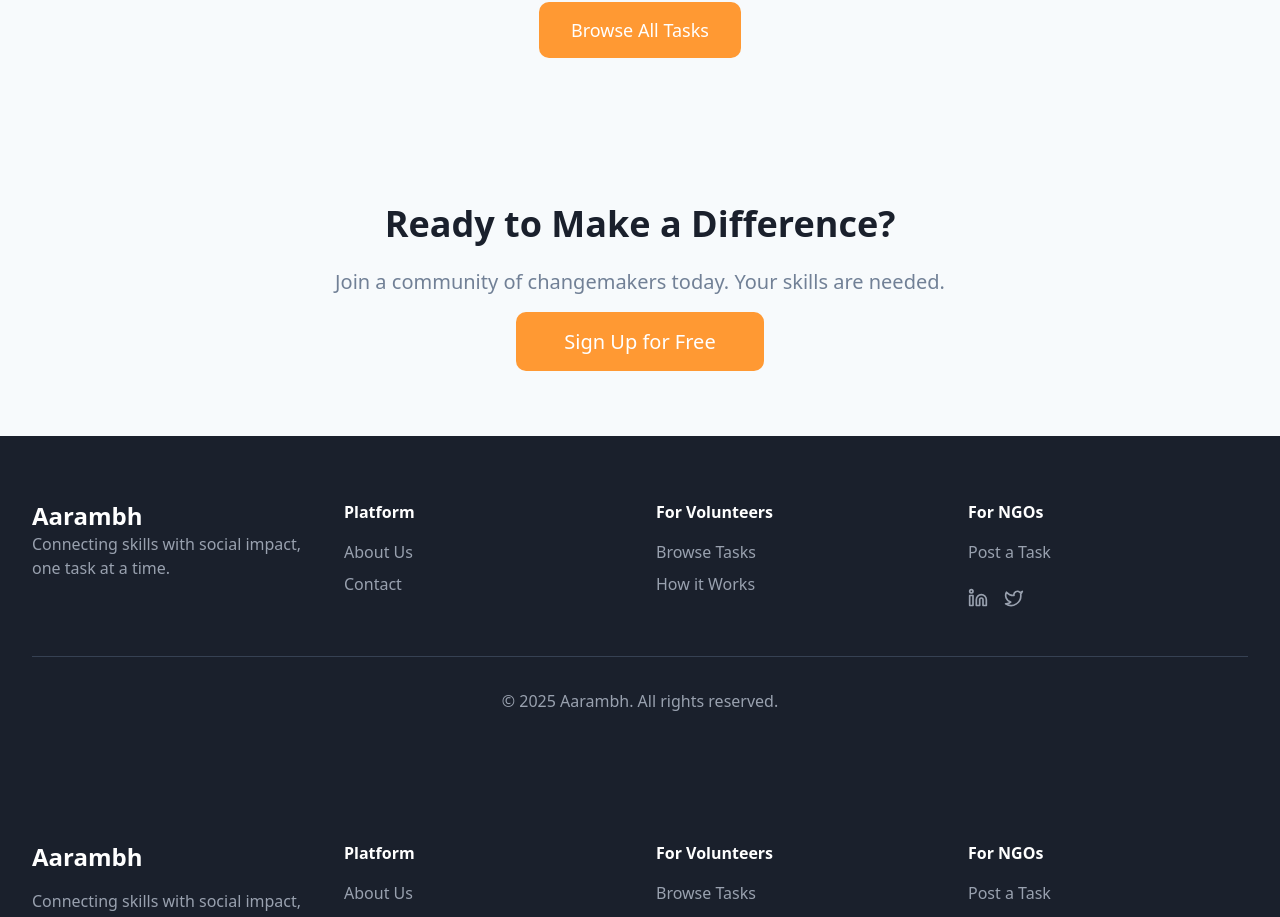
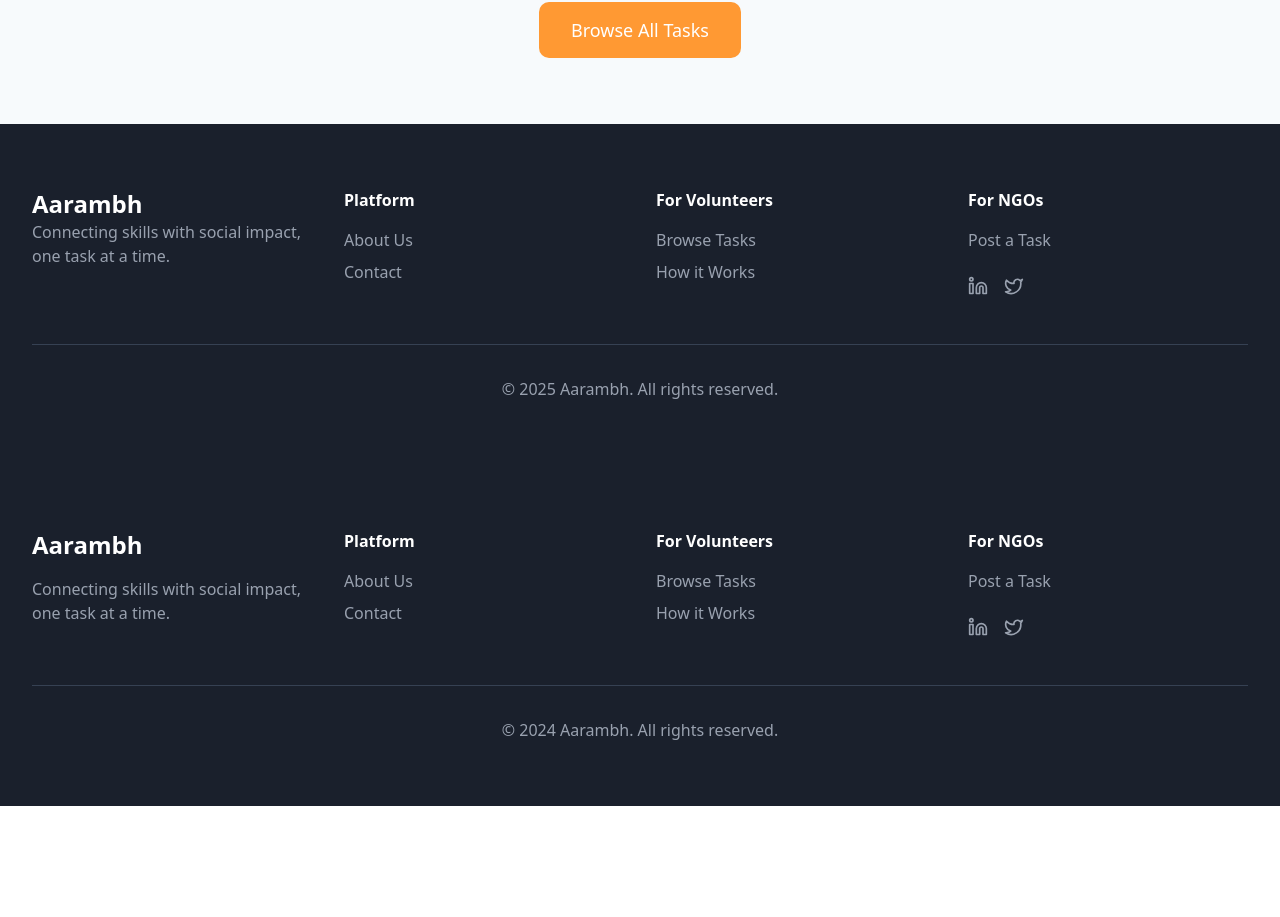
Before and after one commit to tushargr0ver/aarambh, a Next.js app: page / in a window 1280 px wide. Shown: the part 1659-2576 px from the top of the page. After the commit the page ends 2465 px from the top, so only its background shows below. Built offline with nearby package versions, Linux system fonts and the light colour scheme.

Commit message:
fix: remove duplicate Final CTA section from landing page

```diff
--- a/app/page.tsx
+++ b/app/page.tsx
@@ -223,17 +223,6 @@ export default function LandingPage() {
         </div>
       </section>
 
-      {/* Final CTA Section */}
-      <section className="py-20 px-4 sm:px-6 lg:px-8 bg-[#F7FAFC] fade-in-section opacity-0">
-        <div className="max-w-4xl mx-auto text-center">
-          <h2 className="text-4xl font-bold text-[#1A202C] mb-6">Ready to Make a Difference?</h2>
-          <p className="text-xl text-[#718096] mb-8">Join a community of changemakers today. Your skills are needed.</p>
-          <Link href="/dashboard" className="bg-[#FF9933] text-white px-12 py-4 rounded-lg font-medium text-xl hover:scale-105 transition-transform duration-200">
-            Sign Up for Free
-          </Link>
-        </div>
-      </section>
-
       {/* Footer */}
       <footer className="bg-[#1A202C] text-white py-16 px-4 sm:px-6 lg:px-8">
         <div className="max-w-7xl mx-auto">
```
